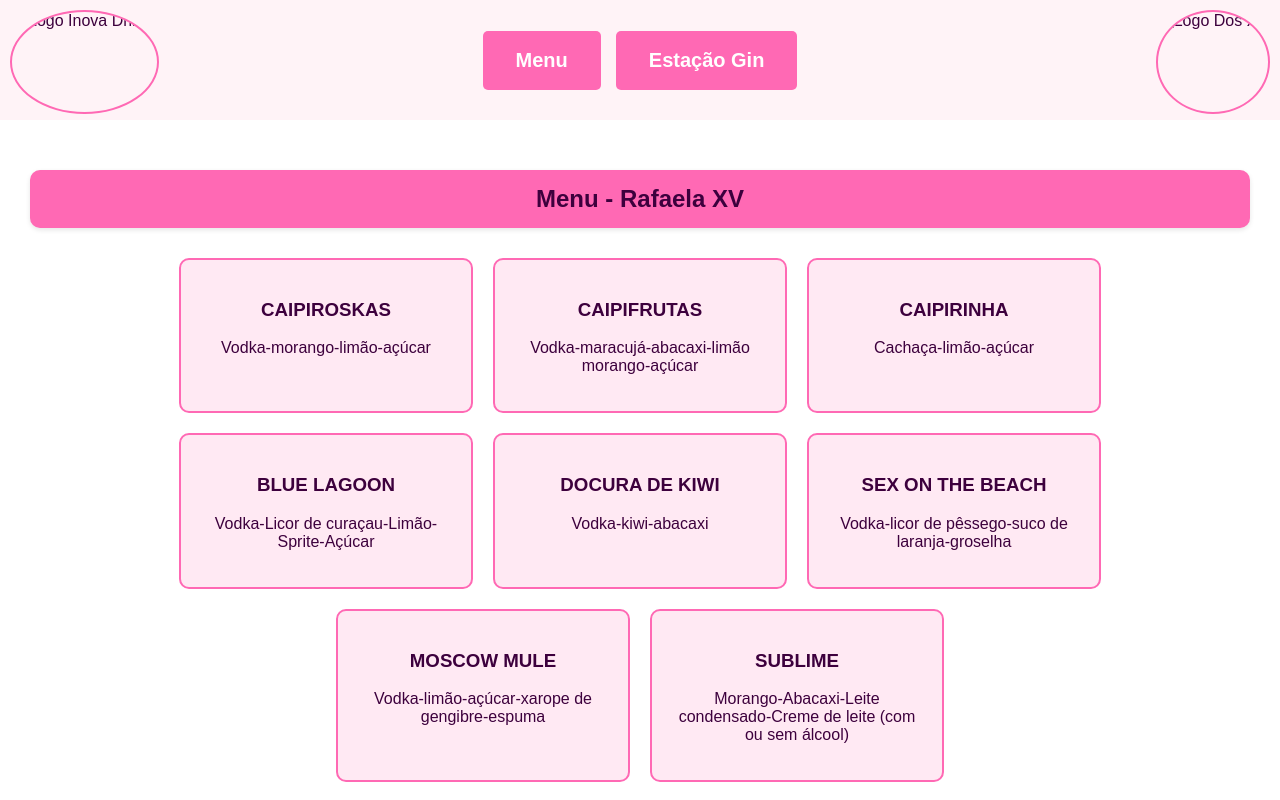
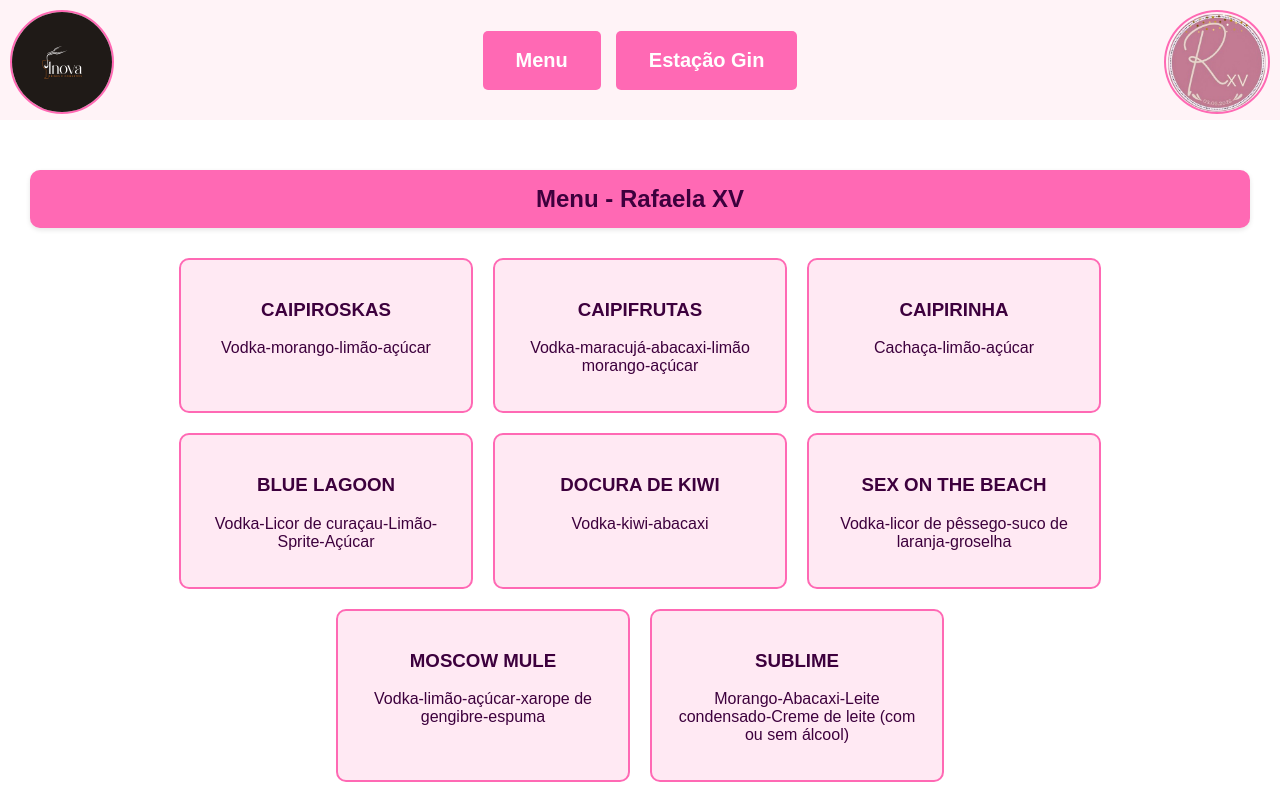
Before and after one commit to paulomml/inovadrinks, a plain HTML site: page index.html in a window 1280 px wide. Shown: the top 800 px of the page. Drawn offline with Linux system fonts and the light colour scheme.

Commit message:
Update index.html

```diff
--- a/index.html
+++ b/index.html
@@ -157,8 +157,8 @@
 </head>
 <body>
   <header>
-    <img class="logo-esquerda" src="logo.jpg" alt="Logo Inova Drinks">
-    <img class="logo-direita" src="logo.jpg.XV" alt="Logo Dos XV">
+    <img class="logo-esquerda" src="logo.jpg.jpg" alt="Logo Inova Drinks">
+    <img class="logo-direita" src="logo.jpg.XV.png" alt="Logo Dos XV">
 
     <div class="botoes-header">
       <button onclick="scrollToSection('Menu')">Menu</button>
```
